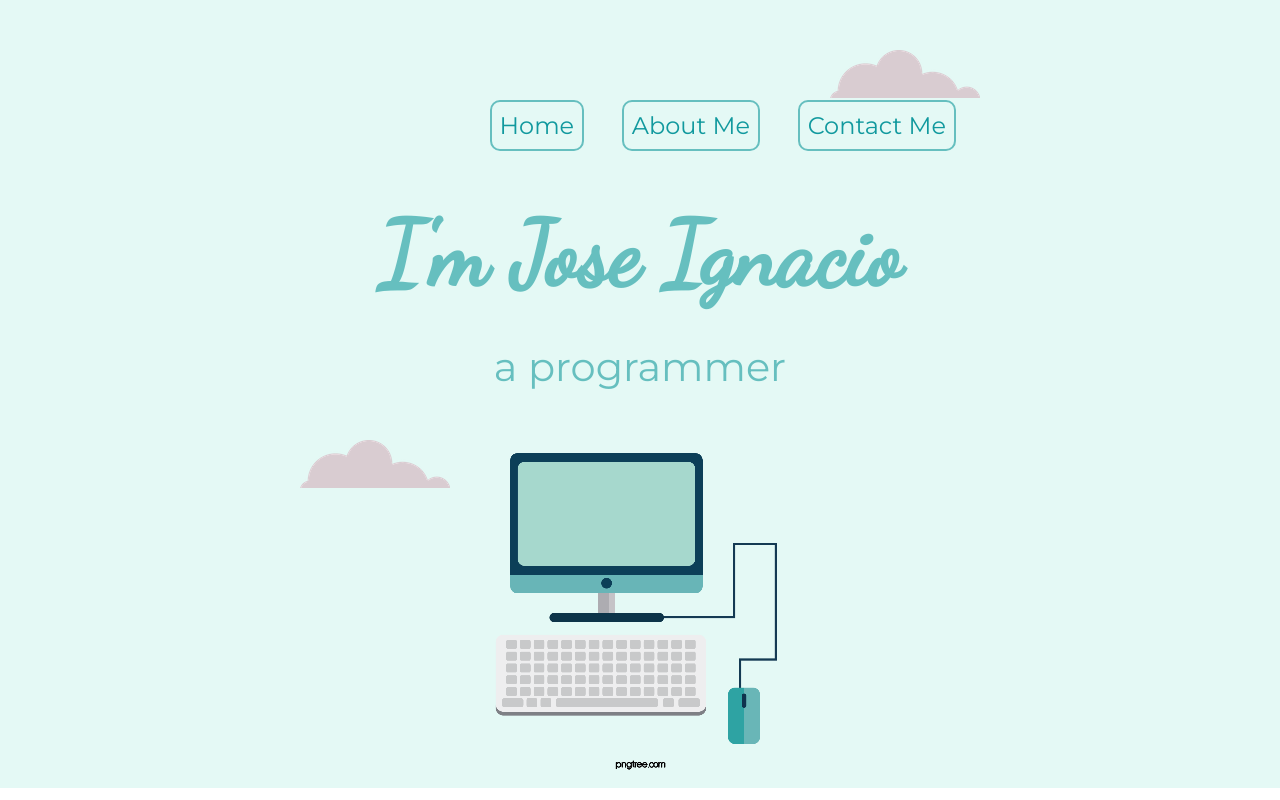
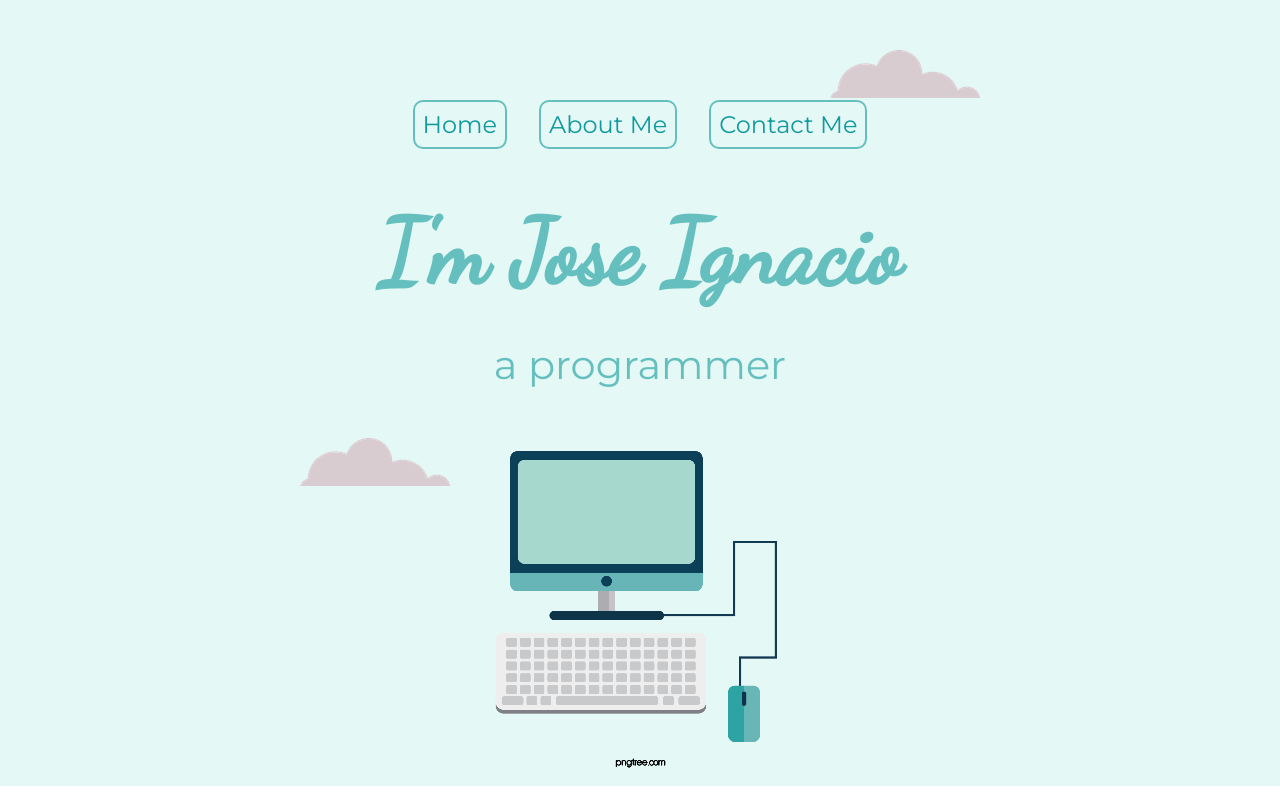
Before and after one commit to calandrajose/calandrajose.github.io, a plain HTML site: page index.html in a window 1280 px wide. Shown: the top 800 px of the page. Drawn offline with Linux system fonts and the light colour scheme.

Commit message:
nav refactor

```diff
--- a/css/styles.css
+++ b/css/styles.css
@@ -1,3 +1,7 @@
+*{
+  box-sizing: border-box;
+}
+
 body {
   margin: 0px;
   text-align: center;
@@ -13,8 +17,16 @@ a {
 }
 
 a:hover{
-  color: #eaf6f6; ;
+  color: #eaf6f6;
+  background-color: #66BFBF;
 }
+
+.nav-links{
+  display: block;
+  padding: 0.5rem;
+}
+
+
 
 h1 {
   font-size: 5.625rem; /*90 px*/
@@ -177,15 +189,18 @@ font-size: 4rem;
   margin: 0;
   padding: 0;
   text-align: center;
-  width: fit-content;
-  position: relative;
-  left: 37%;
+  width: 100%;
+  display: flex;
+  justify-content: center;
+}
+
+ul{
+  list-style-type: none;
 }
 
 .nav li{
   margin:0 1rem 0 1rem;
-  padding: 0.5rem;
-  display: inline-block;
+  flex-flow: column nowrap;
   border: 2px solid #66bfbf;
   border-radius: 10px;
 }
--- a/index.html
+++ b/index.html
@@ -17,9 +17,9 @@
   <body>
     <div class="top-container">
       <ul class="nav">
-        <li><a href="index.html">Home</a></li>
-        <li><a href="#profile">About Me</a></li>
-        <li><a href="#links">Contact Me</a></li>
+        <li><a class="nav-links" href="index.html">Home</a></li>
+        <li><a class="nav-links" href="#profile">About Me</a></li>
+        <li><a class="nav-links" href="#links">Contact Me</a></li>
       </ul>
       <img class="top-cloud" src="./images/cloud.png" alt="cloud-img" />
       <h1>I'm Jose Ignacio</h1>
```
